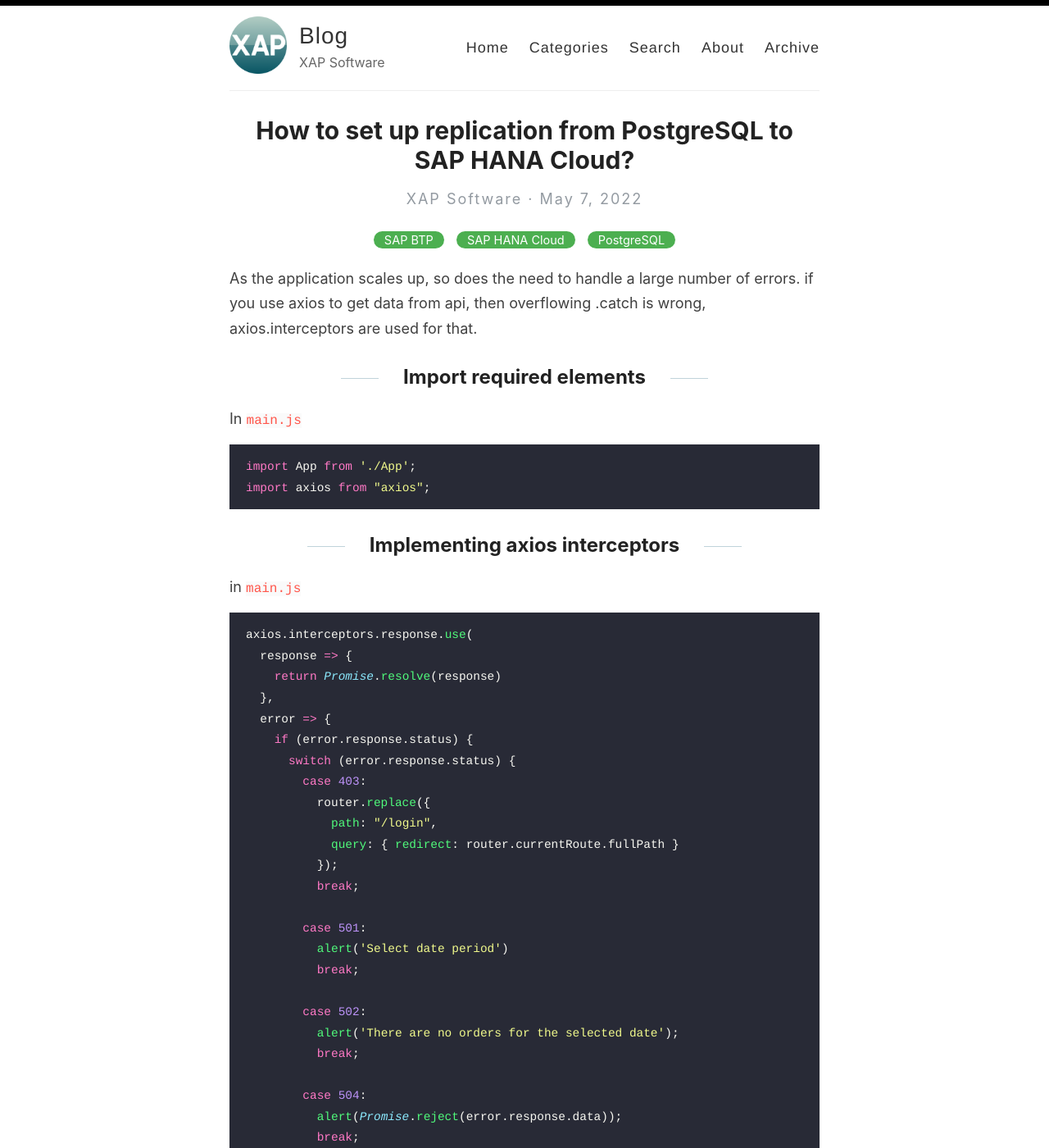
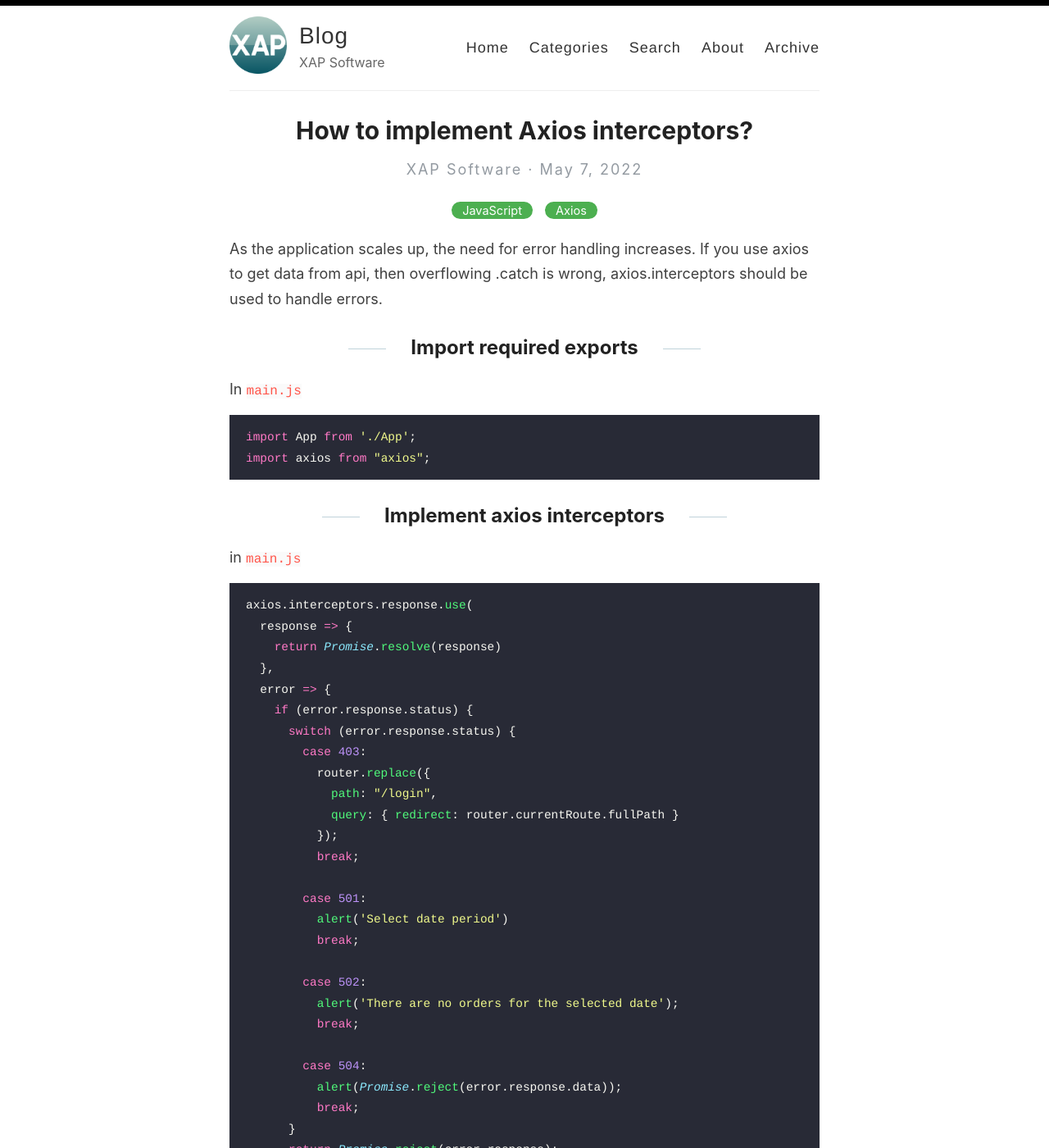
Before and after one commit to XAP-Software/XAP-Software.github.io, a Jekyll site: the page built from _posts/2022-05-07-Axios-interceptors.md, in a window 1280 px wide and 1400 px high. Shown: the whole window at 82% size. Built offline with Jekyll 4.4.1, drawn with Linux system fonts in a browser that asks for light colours; some of the changed text lies outside the part shown.

Commit message:
Article correction

````diff
--- a/_posts/2022-05-07-Axios-interceptors.md
+++ b/_posts/2022-05-07-Axios-interceptors.md
@@ -1,14 +1,14 @@
 ---
 layout: post
-title: How to set up replication from PostgreSQL to SAP HANA Cloud?
-categories: [SAP BTP, SAP HANA Cloud, PostgreSQL]
+title: How to implement Axios interceptors?
+categories: [JavaScript, Axios]
 author_github: Kostya2702
 author: Konstantin Loshkarev
 ---
 
-As the application scales up, so does the need to handle a large number of errors. if you use axios to get data from api, then overflowing .catch is wrong, axios.interceptors are used for that.
+As the application scales up, the need for error handling increases. If you use axios to get data from api, then overflowing .catch is wrong, axios.interceptors should be used to handle errors.
 
-## Import required elements
+## Import required exports
 
 In `main.js`
 
@@ -17,7 +17,7 @@ import App from './App';
 import axios from "axios";
 ```
 
-## Implementing axios interceptors
+## Implement axios interceptors
 
 in `main.js`
 
````
Also changed, not shown: other parts of _posts/2022-05-07-Axios-interceptors.md (+1 -1 lines).
